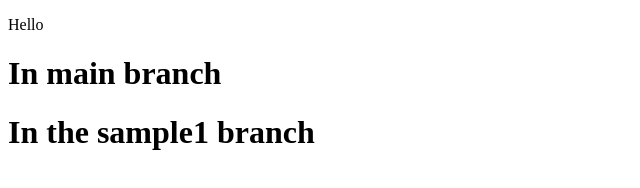
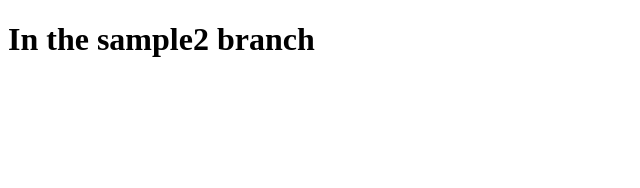
Before and after one commit to AbhishekJain1008/FinalSubmission, a plain HTML site: page index.html in a window 1280 px wide. Shown: the whole page, without its empty margins (0-640 px from the left). Drawn offline with Linux system fonts and the light colour scheme.

Commit message:
change in sample 2

```diff
--- a/index.html
+++ b/index.html
@@ -6,9 +6,6 @@
     <title>Document</title>
 </head>
 <body>
-    <p>Hello</p>
-    <h1>In main branch</h1>
-    <h1>In the sample1 branch</h1>
-
+    <h1>In the sample2 branch</h1>
 </body>
 </html>
```
